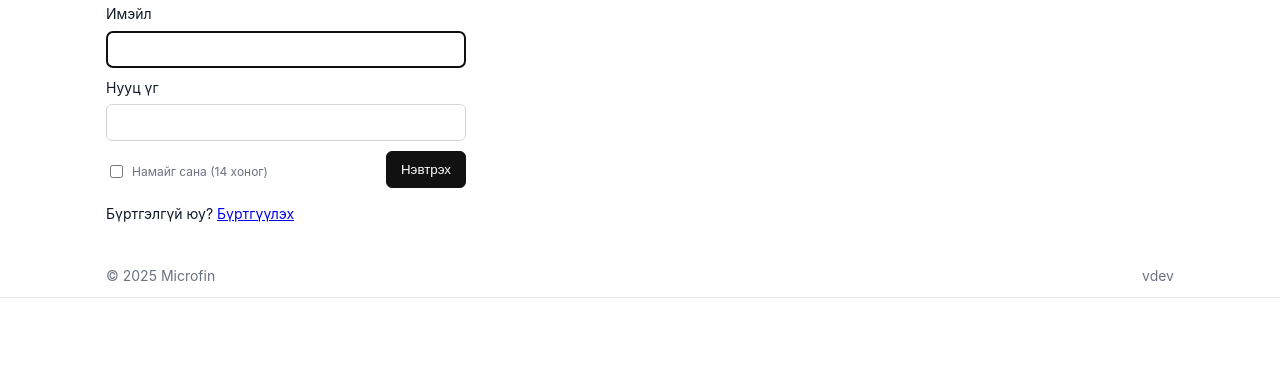
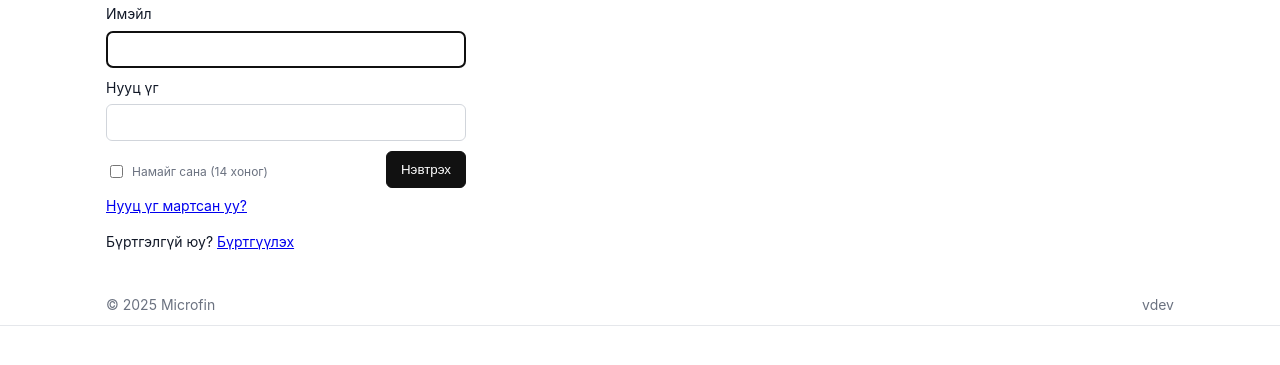
Before and after one commit to Altantugs/microfin, a Symfony app: template templates/security/login.html.twig in a window 1280 px wide. Shown: the part 188-553 px from the top of the page. Run offline with Twig, Linux system fonts and the light colour scheme; the template is opened without the code that fills it, so the values that code supplies are empty; some libraries are stand-ins or nearby versions.

Commit message:
feat(auth): add Forgot Password link on login

```diff
--- a/templates/security/login.html.twig
+++ b/templates/security/login.html.twig
@@ -73,7 +73,8 @@
       </label>
       <button class="btn" type="submit">Нэвтрэх</button>
     </div>
-  </form>
+    <p style="margin-top:.5rem;"><a href="{{ path('forgot_password') }}">Нууц үг мартсан уу?</a></p>
+</form>
 
   <p style="margin-top:1rem;">Бүртгэлгүй юу? <a href="{{ path('app_register') }}">Бүртгүүлэх</a></p>
 </div>
```
